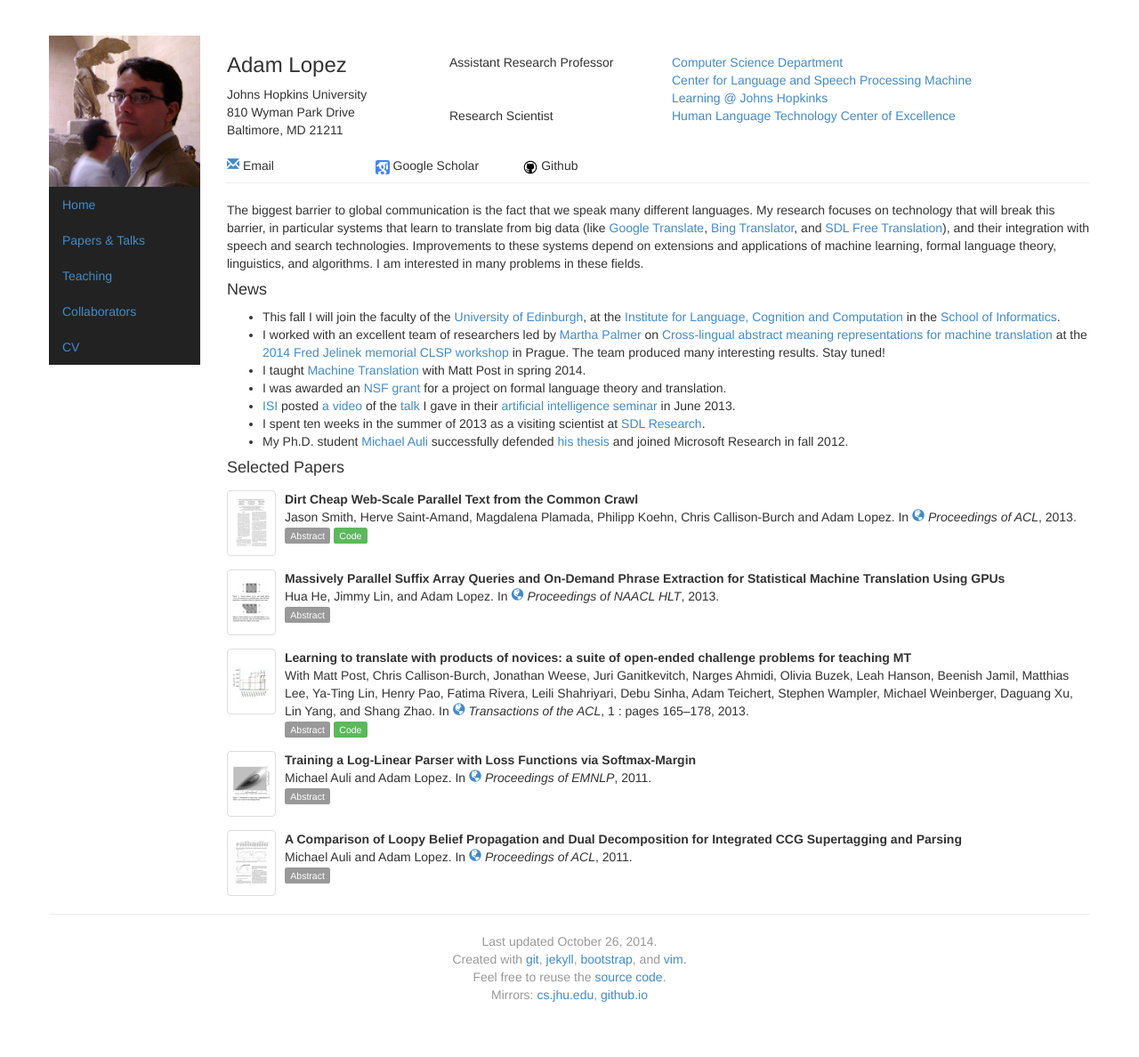
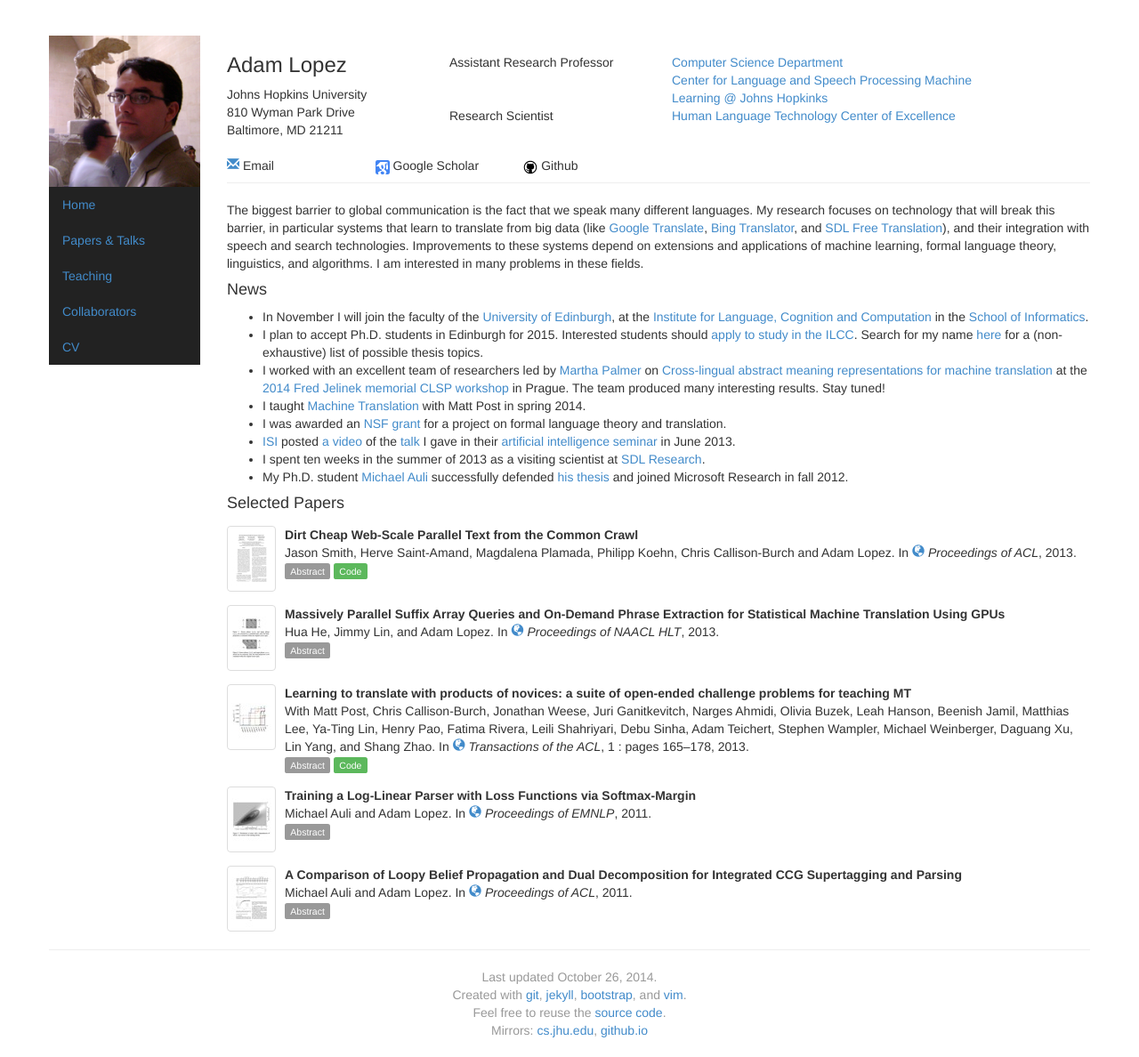
Before and after one commit to alopez/alopez.github.com, a Jekyll site: the page built from index.html, in a window 1280 px wide. Shown: the whole page at 89% size. Built offline with Jekyll 4.4.1, drawn with Linux system fonts in a browser that asks for light colours; before the commit the page ends 1148 px from its top, so only the background shows below that.

Commit message:
Add links for Ph.D. study in ILCC

```diff
--- a/index.html
+++ b/index.html
@@ -5,7 +5,11 @@
 news:
   -
     >
-      This fall I will join the faculty of the <a href="http://www.ed.ac.uk/home">University of Edinburgh</a>, at the <a href="http://www.ilcc.inf.ed.ac.uk/">Institute for Language, Cognition and Computation</a> in the <a href="http://www.ed.ac.uk/schools-departments/informatics/">School of Informatics</a>.
+      In November I will join the faculty of the <a href="http://www.ed.ac.uk/home">University of Edinburgh</a>, at the <a href="http://www.ilcc.inf.ed.ac.uk/">Institute for Language, Cognition and Computation</a> in the <a href="http://www.ed.ac.uk/schools-departments/informatics/">School of Informatics</a>.
+  -
+    >
+      I plan to accept Ph.D. students in Edinburgh for 2015. Interested students should <a href="http://www.ilcc.inf.ed.ac.uk/study">apply to study in the ILCC</a>. Search for my name <a href="http://www.ilcc.inf.ed.ac.uk/study/possible-phd-topics-in-ilcc">here</a>
+      for a (non-exhaustive) list of possible thesis topics.
   -
     >
       I worked with an excellent team of researchers led by <a href="http://verbs.colorado.edu/~mpalmer/">Martha Palmer</a> on
```
